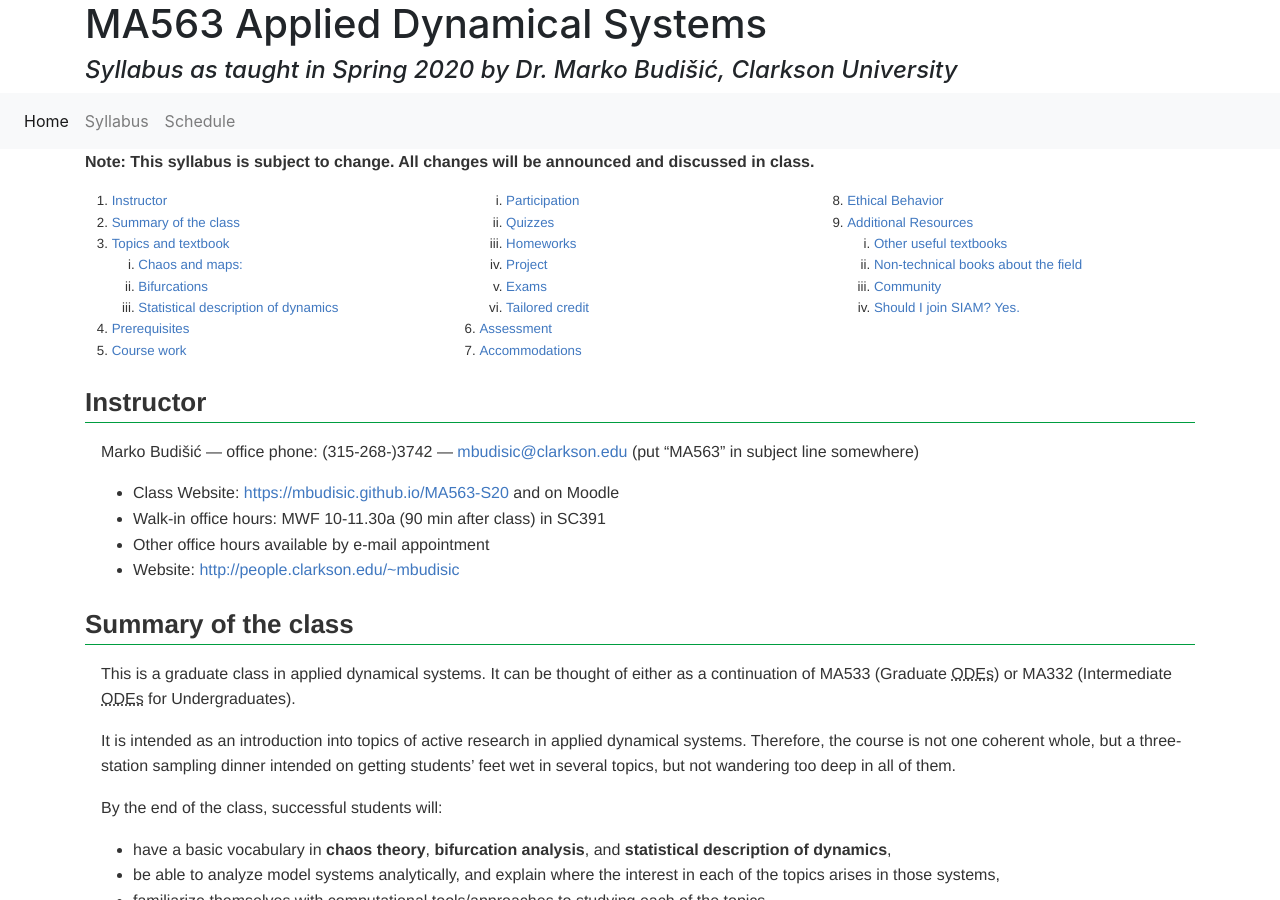
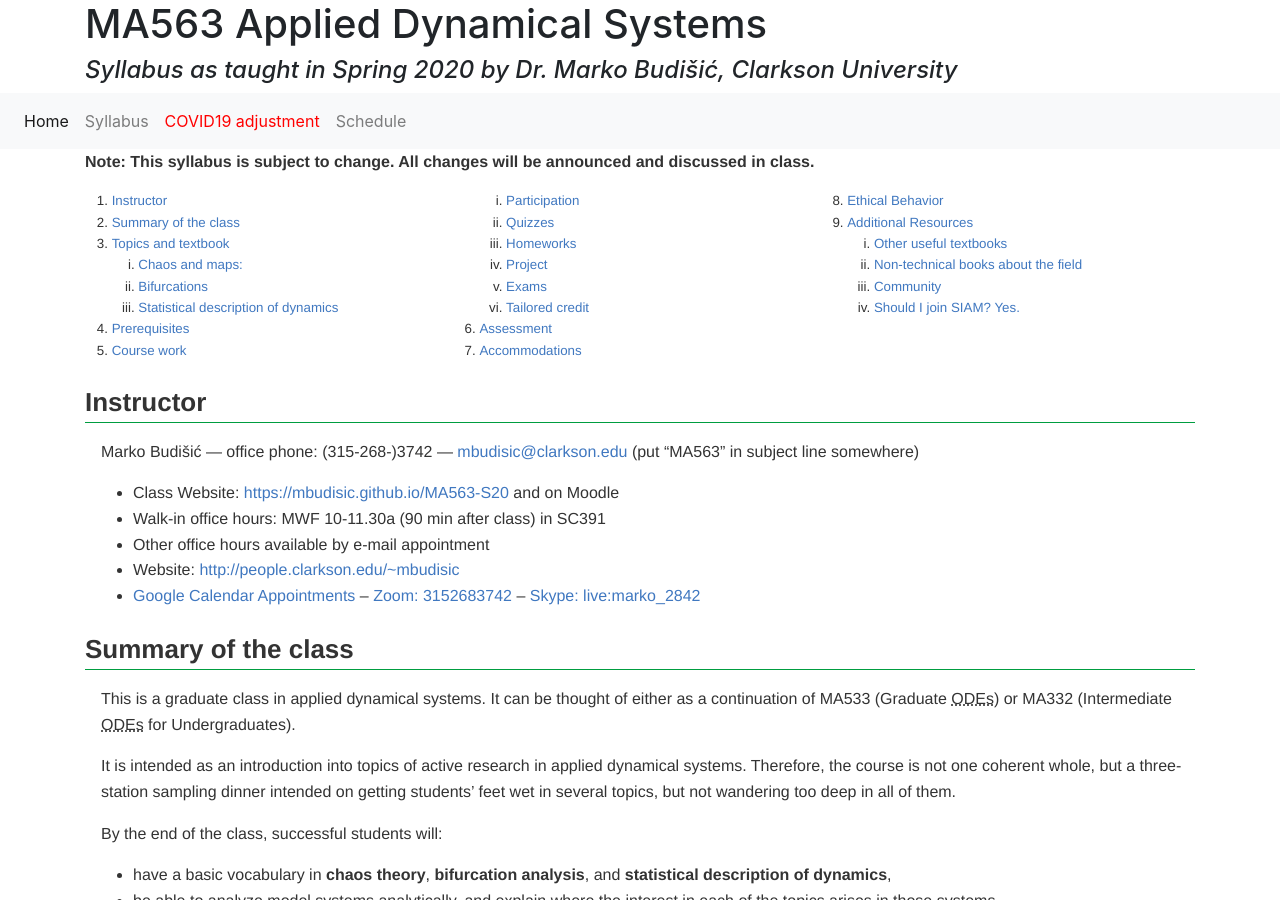
Before and after one commit to mbudisic/MA563-S20, a Jekyll site: the page built from syllabus.md, in a window 1280 px wide and 900 px high. Built offline with Jekyll 4.4.1, drawn with Linux system fonts in a browser that asks for light colours; nearby versions of some CDN libraries; our own code applies the rules of GitHub Pages for plain Markdown files.

Commit message:
COVID modifications posted

```diff
--- a/_layouts/default.html
+++ b/_layouts/default.html
@@ -42,6 +42,7 @@
     <div class="navbar-nav">
       <a class="nav-item nav-link active" href="{{site.baseurl}}/index.html">Home</a>
       <a class="nav-item nav-link" href="{{site.baseurl}}/syllabus.html">Syllabus</a>
+      <a class="nav-item nav-link" href="{{site.baseurl}}/covid-syllabus.html" style="color:red;">COVID19 adjustment</a>
       <a class="nav-item nav-link" href="{{site.baseurl}}/schedule.html">Schedule</a>
     </div>
   </div>
--- a/syllabus.md
+++ b/syllabus.md
@@ -19,6 +19,9 @@ Marko Budišić  --- office phone: (315-268-)3742 ---   <mbudisic@clarkson.edu>
  - Walk-in office hours: MWF 10-11.30a (90 min after class) in SC391
  - Other office hours available by e-mail appointment
  - Website: <http://people.clarkson.edu/~mbudisic>
+ - [Google Calendar Appointments](https://calendar.google.com/calendar/selfsched?sstoken=UUluN09LQVpzc19pfGRlZmF1bHR8MTZiNjA4Y2EwMDJiNjQ4YWY0MDlhNzRhNmQ4YjVhZmU)
+ – [Zoom: 3152683742](https://clarkson.zoom.us/j/3152683742)
+ – [Skype: live:marko_2842](https://join.skype.com/invite/DTVIKsdy2gOu)
 
 ## Summary of the class
 
```
Also changed, not shown: img/logistic_bifurcation_full.png (deleted), img/logistic_bifurcation_largezoom.png (deleted), img/logistic_bifurcation_zoom.png (deleted), img/logistic_trace_a2.png (deleted), img/logistic_trace_a3.5.png (deleted), img/logistic_trace_a3.7.png (deleted), img/logistic_trace_a4.png (deleted).
